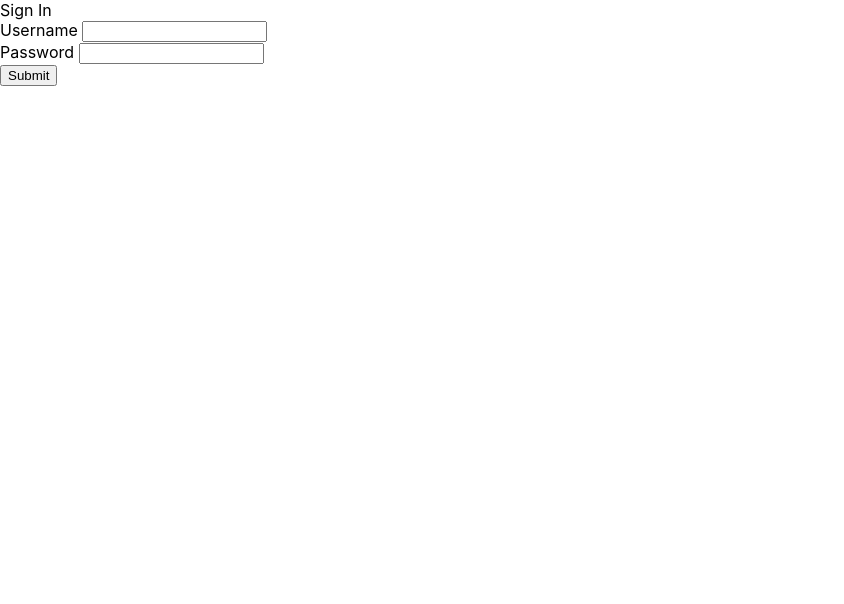
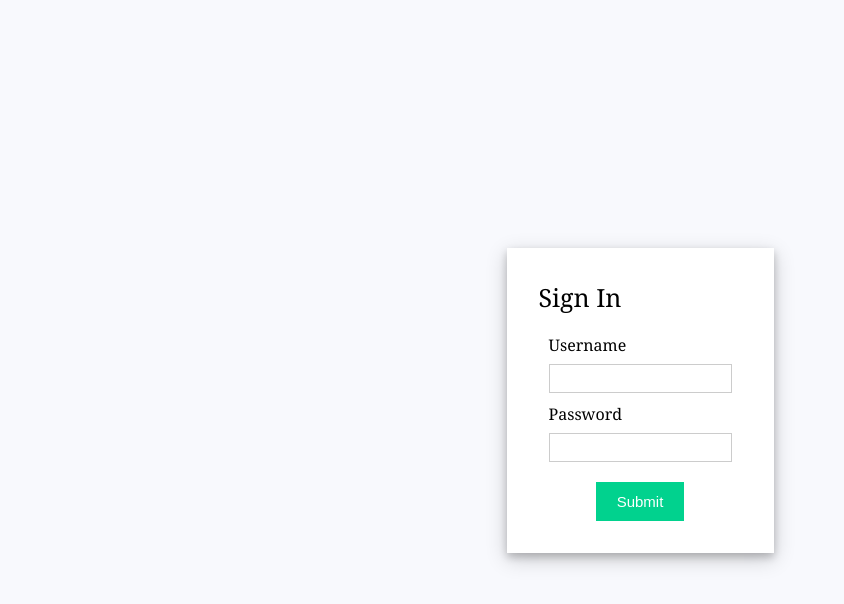
Before and after one commit to Ahram-41/dsa3101-2210-11-math, a React (Create React App) app in the folder Front-End/my-app/: page / in a window 1280 px wide. Shown: the top 604 px of the page, without its empty margins (0-844 px from the left). Built offline with nearby package versions, Linux system fonts and the light colour scheme.

Commit message:
Login page

```diff
--- a/Front-End/my-app/src/App.css
+++ b/Front-End/my-app/src/App.css
@@ -1,38 +1,63 @@
-.App {
-  text-align: center;
+.app {
+  font-family: sans-serif;
+  display: flex;
+  align-items: center;
+  justify-content: center;
+  flex-direction: column;
+  gap: 20px;
+  height: 100vh;
+  font-family: Cambria, Cochin, Georgia, Times, "Times New Roman", serif;
+  background-color: #f8f9fd;
 }
 
-.App-logo {
-  height: 40vmin;
-  pointer-events: none;
+input[type="text"],
+input[type="password"] {
+  height: 25px;
+  border: 1px solid rgba(0, 0, 0, 0.2);
 }
 
-@media (prefers-reduced-motion: no-preference) {
-  .App-logo {
-    animation: App-logo-spin infinite 20s linear;
-  }
+input[type="submit"] {
+  margin-top: 10px;
+  cursor: pointer;
+  font-size: 15px;
+  background: #01d28e;
+  border: 1px solid #01d28e;
+  color: #fff;
+  padding: 10px 20px;
 }
 
-.App-header {
-  background-color: #282c34;
-  min-height: 100vh;
+input[type="submit"]:hover {
+  background: #6cf0c2;
+}
+
+.button-container {
+  display: flex;
+  justify-content: center;
+}
+
+.login-form {
+  background-color: white;
+  padding: 2rem;
+  box-shadow: 0 4px 8px 0 rgba(0, 0, 0, 0.2), 0 6px 20px 0 rgba(0, 0, 0, 0.19);
+}
+
+.list-container {
+  display: flex;
+}
+
+.error {
+  color: red;
+  font-size: 12px;
+}
+
+.title {
+  font-size: 25px;
+  margin-bottom: 20px;
+}
+
+.input-container {
   display: flex;
   flex-direction: column;
-  align-items: center;
-  justify-content: center;
-  font-size: calc(10px + 2vmin);
-  color: white;
+  gap: 8px;
+  margin: 10px;
 }
-
-.App-link {
-  color: #61dafb;
-}
-
-@keyframes App-logo-spin {
-  from {
-    transform: rotate(0deg);
-  }
-  to {
-    transform: rotate(360deg);
-  }
-}
```
